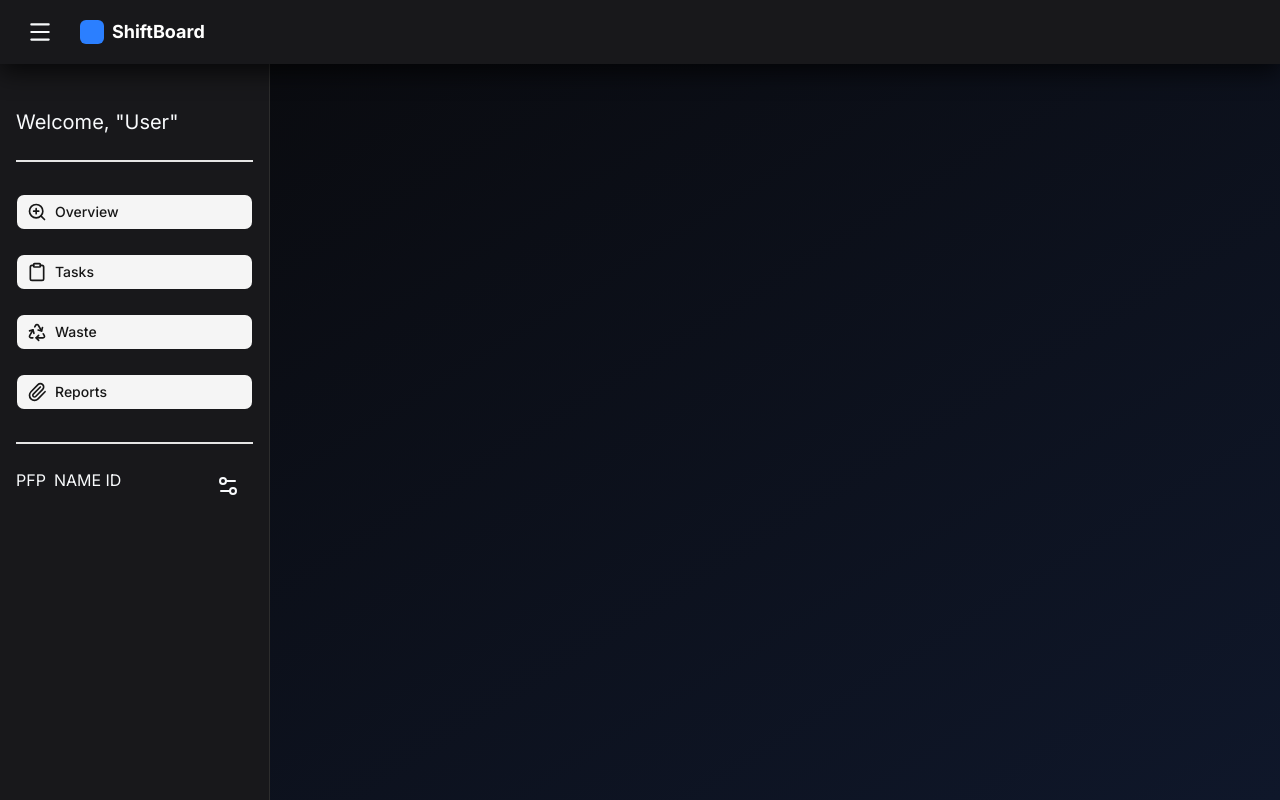
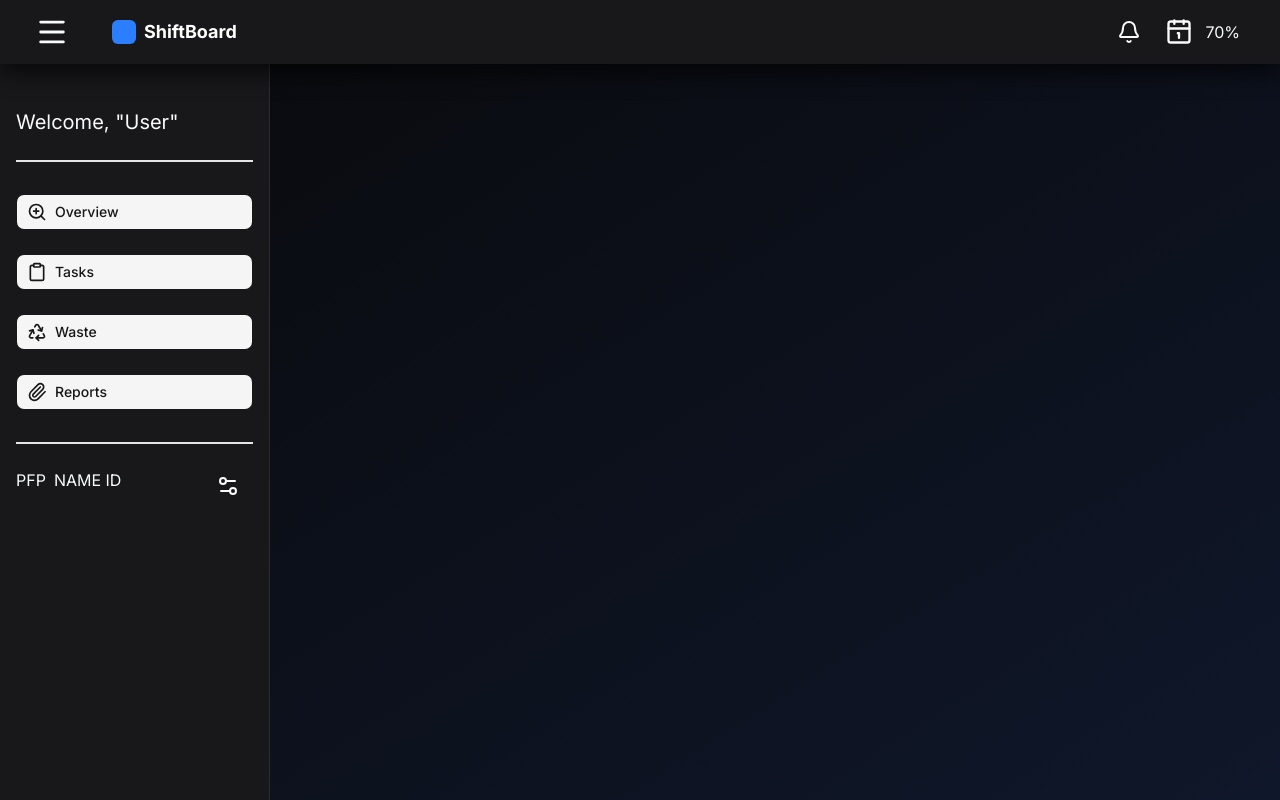
Before and after one commit to Graylen1019/ShiftBoard, a React (Vite) app in the folder client/: page / in a window 1280 px wide. Built offline with nearby package versions, Linux system fonts and the light colour scheme.

Commit message:
Finsihed (Static) Navbar

```diff
--- a/client/src/components/navbar/navbar.tsx
+++ b/client/src/components/navbar/navbar.tsx
@@ -1,4 +1,6 @@
 import {
+  BellIcon,
+  Calendar1,
   Clipboard,
   Menu,
   PaperclipIcon,
@@ -19,16 +21,29 @@ export const Navbar = () => {
   return (
     <>
       {/* 1. TOP NAVBAR - High elevation layer with an aggressive custom dark drop shadow */}
-      <nav className="bg-panel-bg h-16 shadow-[0_8px_24px_rgba(0,0,0,0.7)] fixed top-0 left-0 right-0 z-30 flex items-center px-4 gap-4">
+      <nav className="bg-panel-bg h-16 shadow-[0_8px_24px_rgba(0,0,0,0.7)] fixed top-0 left-0 right-0 z-30 flex items-center pl-4 pr-10 justify-between">
+        <div className="flex items-center gap-x-6">
           {/* Toggle Button */}
           <Button variant={"ghost"} onClick={toggleMenu} asChild>
-          <Menu size={48} />
+            <Menu className="size-18"/>
           </Button>
 
           {/* Branding/Logo */}
           <div className="flex items-center gap-2 select-none">
             <div className="w-6 h-6 bg-blue-500 rounded-sm"></div>
-          <span className="text-white font-bold text-lg">ShiftBoard</span>
+            <div className="text-white font-bold text-lg">ShiftBoard</div>
+          </div>
+        </div>
+        {/* notifications and 7 day graph */}
+        <div className="flex text-center items-center justify-center gap-x-6">
+          <div className="w-full">
+            <BellIcon className="size-6" />
+          </div>
+          <div className="flex items-center gap-3">
+            {/* this will be a percentage of tasks done in past 7 days */}
+            <Calendar1 className="size-7" />
+            <div>70%</div>
+          </div>
         </div>
       </nav>
 
@@ -50,7 +65,7 @@ export const Navbar = () => {
             variant={"secondary"}
             className="text-left justify-start flex items-center "
           >
-            <a className="flex gap-x-2" href="/">
+            <a className="flex gap-x-2" href="">
               <ZoomInIcon size={24} className="size-5" />
               <div className="text-md">Overview</div>
             </a>
```
Lines whose indentation alone changed are shown as unchanged.
